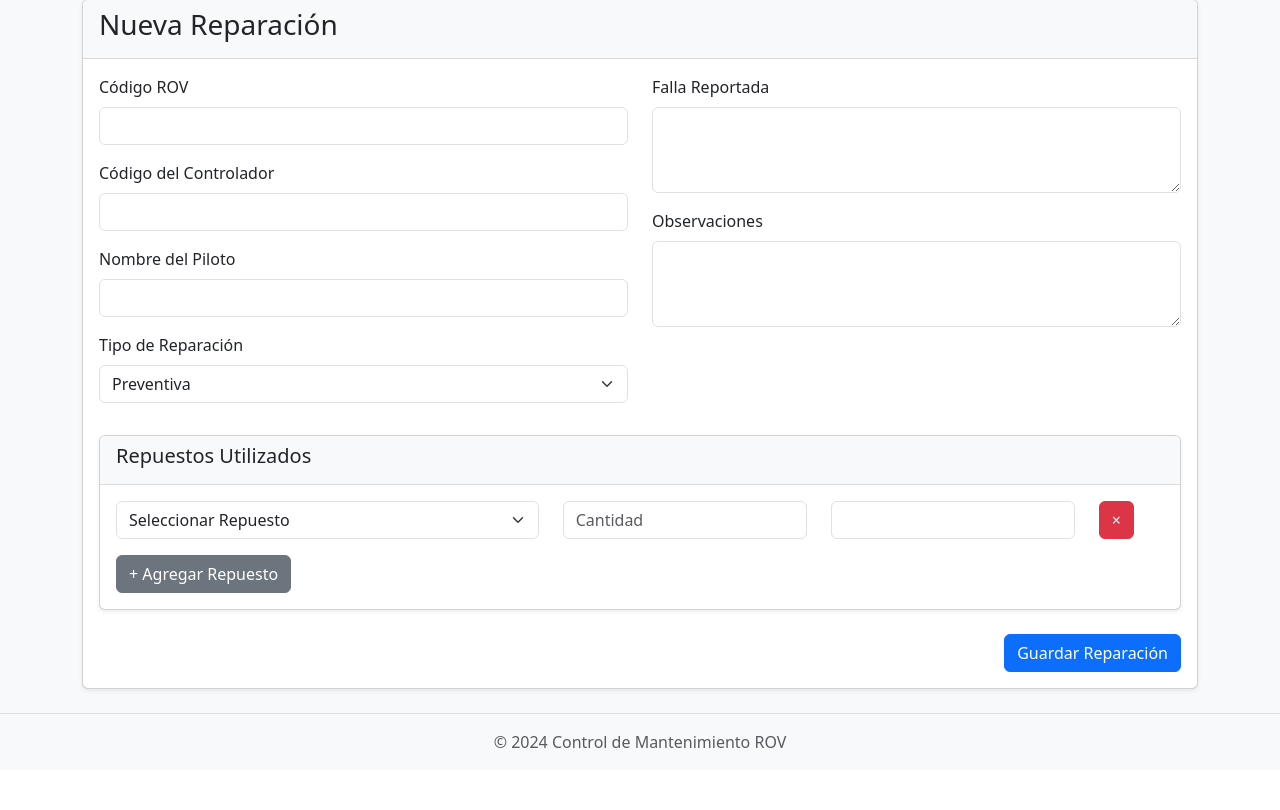
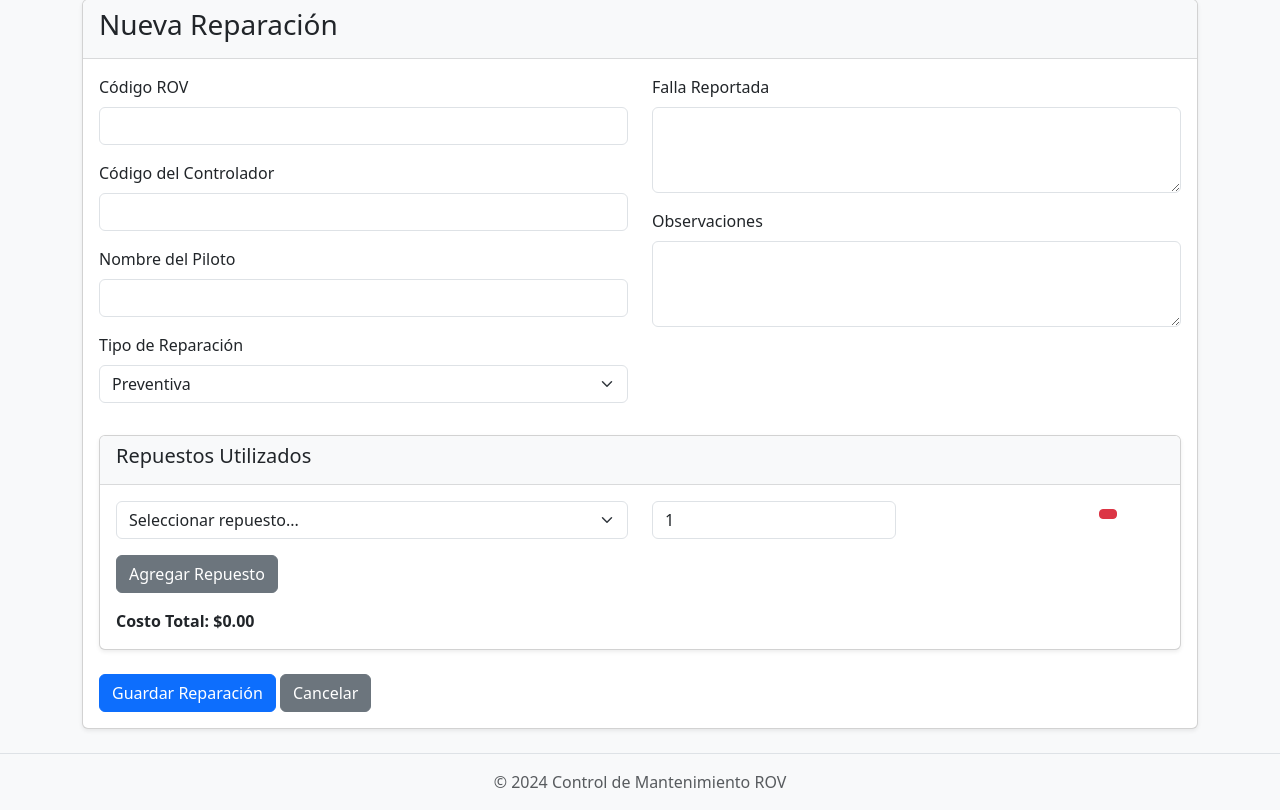
Before and after one commit to Urhsus/Control_Mantenimiento2.0, a Flask app: page /repairs/new in a window 1280 px wide. Shown: the part 83-893 px from the top of the page. Before the commit the page ends 831 px from the top, so only its background shows below. Run offline with Flask 3, Linux system fonts and the light colour scheme; a user stored in the database is signed in; data that the repository does not hold is empty.

Commit message:
Agregando selección de repuestos al formulario de reparaciones

```diff
--- a/routes/repairs.py
+++ b/routes/repairs.py
@@ -30,9 +30,27 @@ def new_repair():
         )
         db.session.add(repair)
         db.session.commit()
+
+        # Procesar los repuestos seleccionados
+        parts = request.form.getlist('parts[]')
+        quantities = request.form.getlist('quantities[]')
+
+        for part_id, quantity in zip(parts, quantities):
+            if part_id and quantity and int(quantity) > 0:
+                repair_part = RepairPart(
+                    repair_id=repair.id,
+                    part_id=int(part_id),
+                    quantity=int(quantity)
+                )
+                db.session.add(repair_part)
+
+        db.session.commit()
         flash('Reparación creada exitosamente', 'success')
         return redirect(url_for('repairs.repairs_list'))
-    return render_template('repairs/new.html')
+
+    # Obtener lista de repuestos para el formulario
+    parts = Part.query.all()
+    return render_template('repairs/new.html', parts=parts)
 
 @repairs_bp.route('/<int:id>/edit', methods=['GET', 'POST'])
 @login_required
--- a/templates/repairs/new.html
+++ b/templates/repairs/new.html
@@ -47,33 +47,40 @@
                 </div>
                 <div class="card-body">
                     <div id="parts-container">
-                        <!-- Template for parts -->
-                        <div class="row part-entry mb-2">
-                            <div class="col-md-5">
-                                <select class="form-select part-select" name="parts[]" required>
-                                    <option value="">Seleccionar Repuesto</option>
+                        <div class="part-entry row mb-3">
+                            <div class="col-md-6">
+                                <select class="form-select part-select" name="parts[]">
+                                    <option value="">Seleccionar repuesto...</option>
                                     {% for part in parts %}
                                     <option value="{{ part.id }}" data-cost="{{ part.unit_cost }}">{{ part.code }} - {{ part.name }}</option>
                                     {% endfor %}
                                 </select>
                             </div>
                             <div class="col-md-3">
-                                <input type="number" class="form-control quantity-input" name="quantities[]" placeholder="Cantidad" min="1" required>
+                                <input type="number" class="form-control quantity-input" name="quantities[]" value="1" min="1">
                             </div>
-                            <div class="col-md-3">
-                                <input type="number" class="form-control cost-display" readonly>
+                            <div class="col-md-2">
+                                <span class="cost-display"></span>
                             </div>
                             <div class="col-md-1">
-                                <button type="button" class="btn btn-danger remove-part">×</button>
+                                <button type="button" class="btn btn-danger btn-sm remove-part">
+                                    <i class="fas fa-trash"></i>
+                                </button>
                             </div>
                         </div>
                     </div>
-                    <button type="button" class="btn btn-secondary mt-2" id="add-part">+ Agregar Repuesto</button>
+                    <button type="button" class="btn btn-secondary" id="add-part">
+                        <i class="fas fa-plus"></i> Agregar Repuesto
+                    </button>
+                    <div class="mt-3">
+                        <strong>Costo Total: $<span id="total-cost">0.00</span></strong>
+                    </div>
                 </div>
             </div>
 
-            <div class="text-end mt-3">
+            <div class="mt-3">
                 <button type="submit" class="btn btn-primary">Guardar Reparación</button>
+                <a href="{{ url_for('repairs.repairs_list') }}" class="btn btn-secondary">Cancelar</a>
             </div>
         </form>
     </div>
@@ -83,40 +90,53 @@
 document.addEventListener('DOMContentLoaded', function() {
     const container = document.getElementById('parts-container');
     const addButton = document.getElementById('add-part');
+    const totalCostDisplay = document.getElementById('total-cost');
 
-    // Función para calcular el costo total
     function updateCost(row) {
         const select = row.querySelector('.part-select');
-        const quantity = row.querySelector('.quantity-input');
+        const quantity = row.querySelector('.quantity-input').value;
         const costDisplay = row.querySelector('.cost-display');
 
-        if (select.value && quantity.value) {
+        if (select.value) {
             const option = select.options[select.selectedIndex];
             const unitCost = parseFloat(option.dataset.cost);
-            const total = unitCost * parseInt(quantity.value);
-            costDisplay.value = total.toFixed(2);
+            const total = unitCost * quantity;
+            costDisplay.textContent = `$${total.toFixed(2)}`;
         } else {
-            costDisplay.value = '';
+            costDisplay.textContent = '';
         }
+
+        updateTotalCost();
+    }
+
+    function updateTotalCost() {
+        let total = 0;
+        document.querySelectorAll('.part-entry').forEach(row => {
+            const select = row.querySelector('.part-select');
+            const quantity = row.querySelector('.quantity-input').value;
+
+            if (select.value) {
+                const option = select.options[select.selectedIndex];
+                const unitCost = parseFloat(option.dataset.cost);
+                total += unitCost * quantity;
+            }
+        });
+        totalCostDisplay.textContent = total.toFixed(2);
     }
 
     // Agregar nuevo repuesto
     addButton.addEventListener('click', function() {
         const template = container.querySelector('.part-entry').cloneNode(true);
         template.querySelector('.part-select').value = '';
-        template.querySelector('.quantity-input').value = '';
-        template.querySelector('.cost-display').value = '';
+        template.querySelector('.quantity-input').value = '1';
+        template.querySelector('.cost-display').textContent = '';
 
-        template.querySelector('.remove-part').addEventListener('click', function() {
+        // Configurar eventos para la nueva fila
+        template.querySelector('.part-select').addEventListener('change', () => updateCost(template));
+        template.querySelector('.quantity-input').addEventListener('input', () => updateCost(template));
+        template.querySelector('.remove-part').addEventListener('click', () => {
             template.remove();
-        });
-
-        template.querySelector('.part-select').addEventListener('change', function() {
-            updateCost(template);
-        });
-
-        template.querySelector('.quantity-input').addEventListener('input', function() {
-            updateCost(template);
+            updateTotalCost();
         });
 
         container.appendChild(template);
@@ -124,18 +144,13 @@ document.addEventListener('DOMContentLoaded', function() {
 
     // Configurar eventos para la primera fila
     const firstRow = container.querySelector('.part-entry');
-    firstRow.querySelector('.remove-part').addEventListener('click', function() {
+    firstRow.querySelector('.part-select').addEventListener('change', () => updateCost(firstRow));
+    firstRow.querySelector('.quantity-input').addEventListener('input', () => updateCost(firstRow));
+    firstRow.querySelector('.remove-part').addEventListener('click', () => {
         if (container.querySelectorAll('.part-entry').length > 1) {
             firstRow.remove();
+            updateTotalCost();
         }
-    });
-
-    firstRow.querySelector('.part-select').addEventListener('change', function() {
-        updateCost(firstRow);
-    });
-
-    firstRow.querySelector('.quantity-input').addEventListener('input', function() {
-        updateCost(firstRow);
     });
 });
 </script>
```
